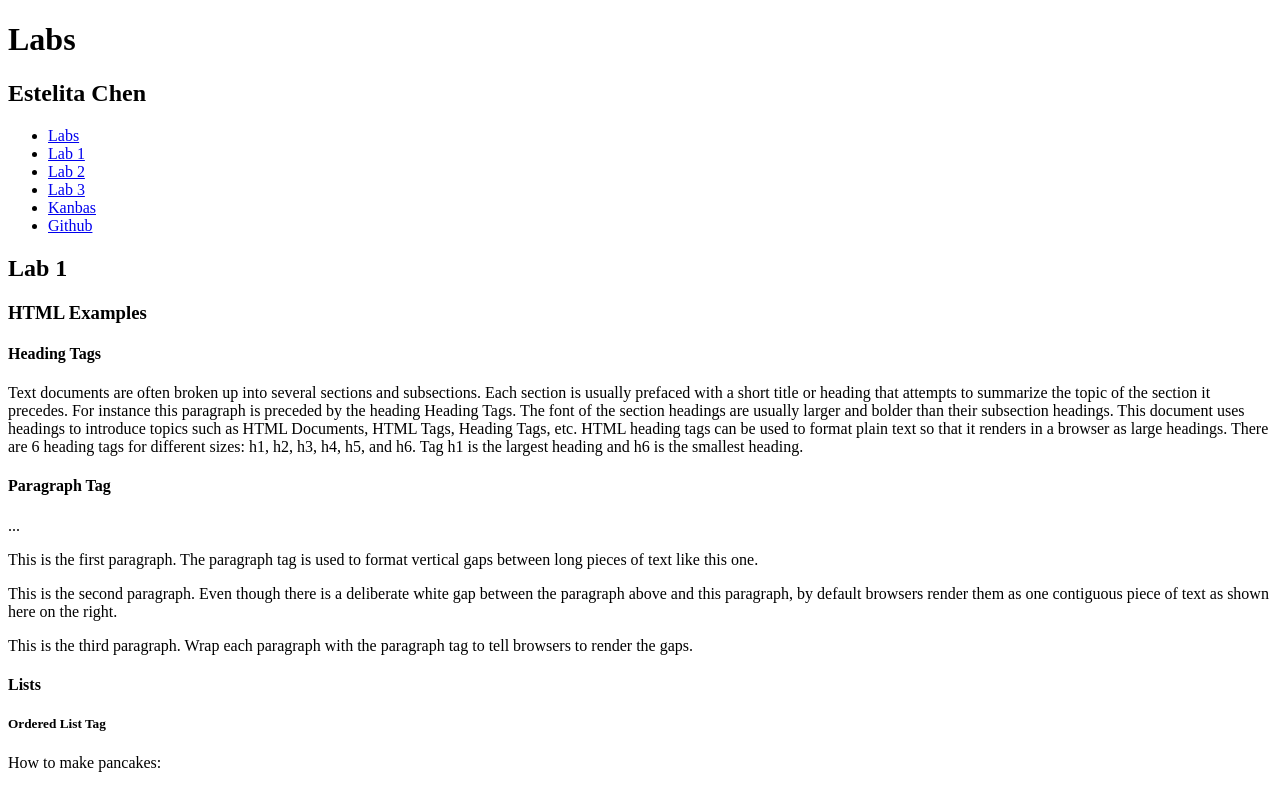
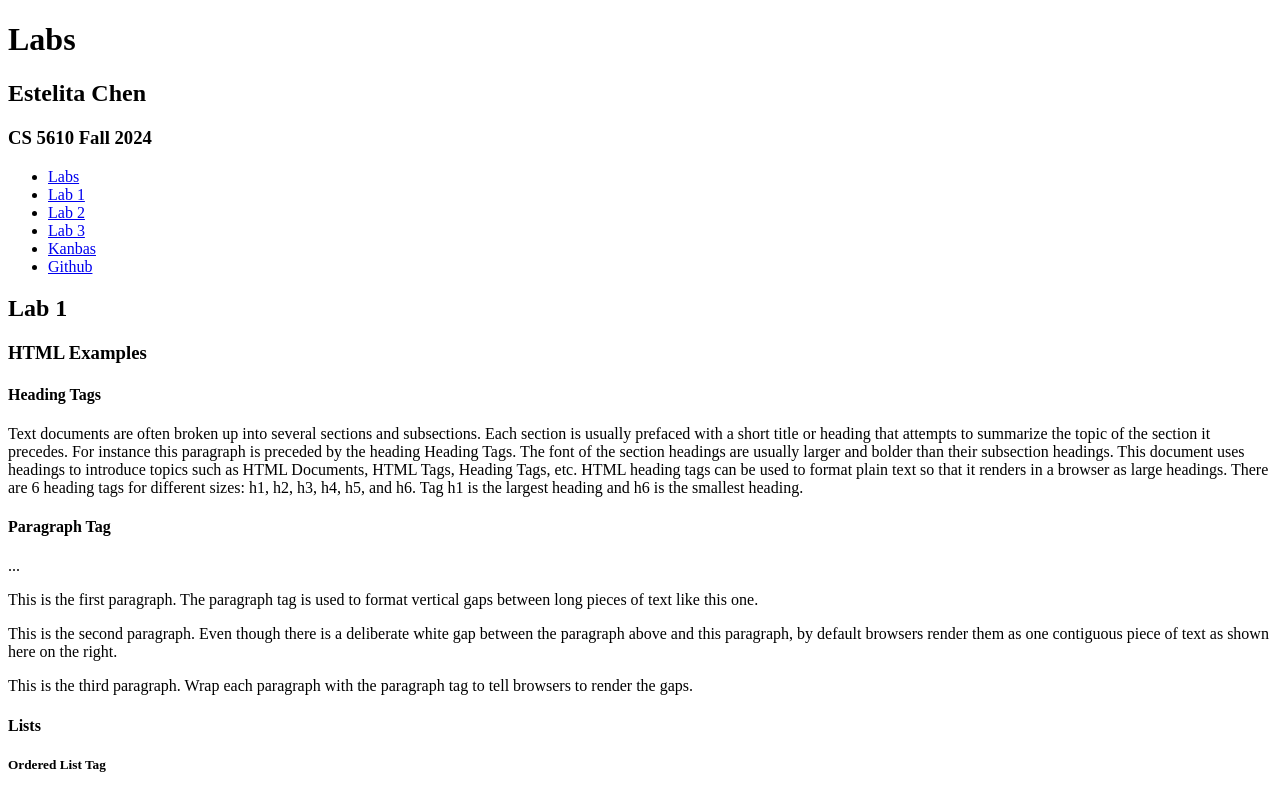
Before and after one commit to estelita24601/kanbas-react-app, a React (Create React App) app: page /People#/Labs/Lab1 in a window 1280 px wide. Shown: the top 788 px of the page. Built offline with nearby package versions, Linux system fonts and the light colour scheme.

Commit message:
adding course section to landing page

```diff
--- a/src/Labs/index.tsx
+++ b/src/Labs/index.tsx
@@ -11,6 +11,7 @@ export default function Labs() {
         <div id="wd-labs">
             <h1>Labs</h1>
             <h2>Estelita Chen</h2>
+            <h3>CS 5610 Fall 2024</h3>
             <TOC />
             <Routes>
                 <Route path="/" element={<Navigate to="Lab1" />} />
```
